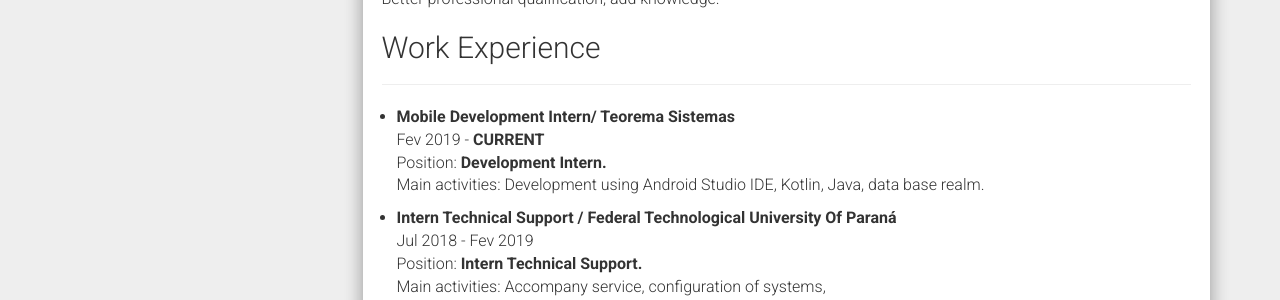
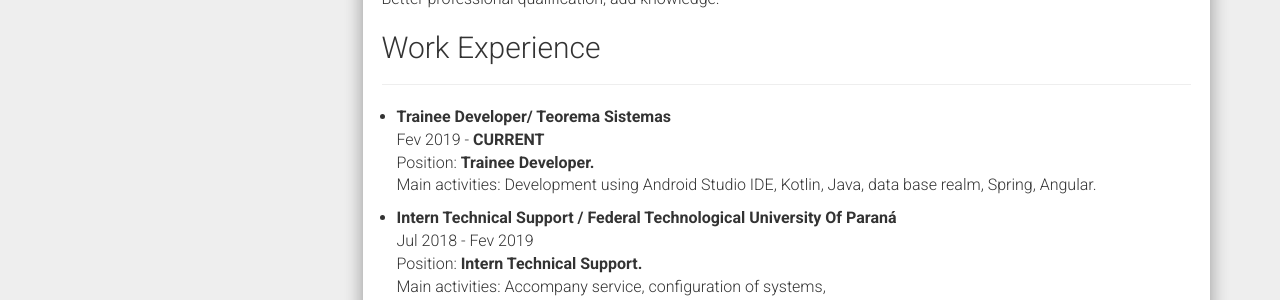
Before and after one commit to riberman/riberman.github.io, a Jekyll site: the page built from about.md, in a window 1280 px wide. Shown: the part 622-922 px from the top of the page. Built offline with Jekyll 4.4.1, drawn with Linux system fonts in a browser that asks for light colours; nearby versions of some CDN libraries.

Commit message:
000 >> Correção about.

```diff
--- a/about.md
+++ b/about.md
@@ -19,10 +19,10 @@
 
 ## Work Experience
 ___
- - **Mobile Development Intern/ Teorema Sistemas**
+ - **Trainee Developer/ Teorema Sistemas**
 Fev 2019 - **CURRENT**
-Position: **Development Intern.**
-Main activities: Development using Android Studio IDE, Kotlin, Java, data base realm.
+Position: **Trainee Developer.**
+Main activities: Development using Android Studio IDE, Kotlin, Java, data base realm, Spring, Angular.
 
  - **Intern Technical Support / Federal Technological University Of Paraná**
 Jul 2018 - Fev 2019
```
Also changed, not shown: sobre.md (+2 -2 lines).
